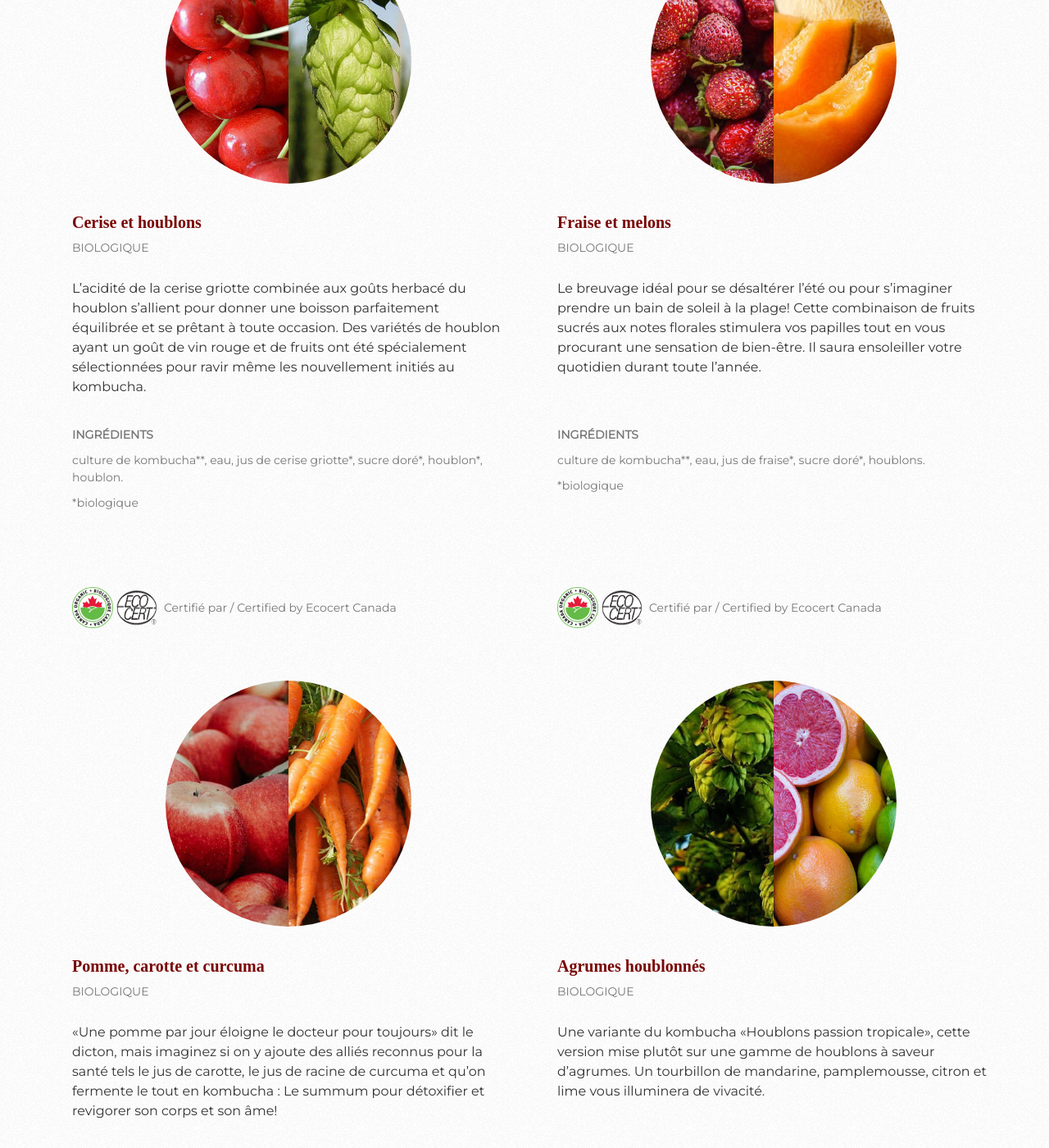
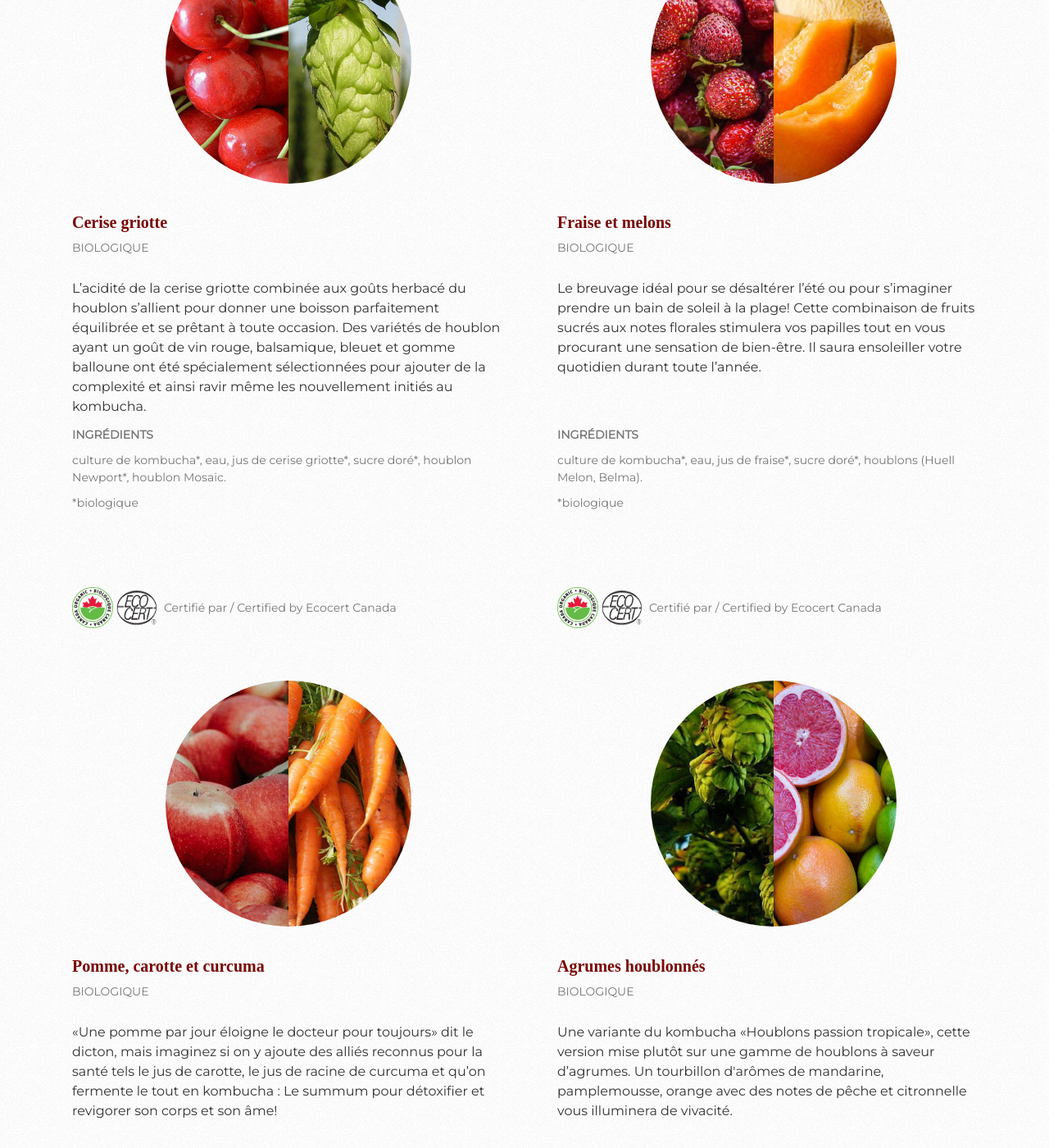
Before and after one commit to ouarez/djodjo-jekyll, a Jekyll site: the page built from produits.md, in a window 1280 px wide and 1400 px high, scrolled down 2395 px. Shown: the whole window at 82% size. Built offline with Jekyll 4.4.1, drawn with Linux system fonts in a browser that asks for light colours; nearby versions of some CDN libraries; some web fonts are replaced; a script that is not in the unit is left out; some of the changed text lies outside the part shown.

Commit message:
Update Pages uniques “produits”

```diff
--- a/produits.md
+++ b/produits.md
@@ -56,12 +55,11 @@
       **INGRÉDIENTS**
 
 
-      culture de kombucha\*\*, eau, sucre doré\*, jus de citron\*, jus de
+      culture de kombucha\*, eau, sucre doré\*, jus de citron\*, jus de
       gingembre\*, thé vert\*, thé noir\*.
 
 
       \*biologique
-
     title: Gingembre et citron
   - bio: true
     desc: >-
@@ -76,46 +74,51 @@
       **INGRÉDIENTS**
 
 
-      culture de kombucha\*\*, eau, sucre doré\*, tisane forestière, houblons\*.
+      culture de kombucha\*, eau, sucre doré\*, tisane forestière (sapin
+      beaumier, épinette rouge, cèdre thuya, baies de genièvre), houblons*
+      (Chinook, Nugget).
 
 
       \*biologique
-
     title: Fraîcheur forestière
   - bio: true
     desc: >-
       L’acidité de la cerise griotte combinée aux goûts herbacé du houblon
       s’allient pour donner une boisson parfaitement équilibrée et se prêtant à
-      toute occasion. Des variétés de houblon ayant un goût de vin rouge et de
-      fruits ont été spécialement sélectionnées pour ravir même les nouvellement
-      initiés au kombucha.
+      toute occasion. Des variétés de houblon ayant un goût de vin rouge,
+      balsamique, bleuet et gomme balloune ont été spécialement sélectionnées
+      pour ajouter de la complexité et ainsi ravir même les nouvellement initiés
+      au kombucha.
     ecocert: true
     image: /img/cerise-et-houblon.jpg
     ingredients: >-
       **INGRÉDIENTS**
 
 
-      culture de kombucha\*\*, eau, jus de cerise griotte\*, sucre doré\*, houblon\*, houblon.
+      culture de kombucha\*, eau, jus de cerise griotte\*, sucre doré\*, houblon
+      Newport\*, houblon Mosaic.
 
 
       \*biologique
-
-    title: Cerise et houblons
+    title: Cerise griotte
   - bio: true
     desc: >-
-      Le breuvage idéal pour se désaltérer l’été ou pour s’imaginer prendre un bain de soleil à la plage! Cette combinaison de fruits sucrés aux notes florales stimulera vos papilles tout en vous procurant une sensation de bien-être. Il saura ensoleiller votre quotidien durant toute l’année.
+      Le breuvage idéal pour se désaltérer l’été ou pour s’imaginer prendre un
+      bain de soleil à la plage! Cette combinaison de fruits sucrés aux notes
+      florales stimulera vos papilles tout en vous procurant une sensation de
+      bien-être. Il saura ensoleiller votre quotidien durant toute l’année.
     ecocert: true
     image: /img/fraise-melon.jpg
     ingredients: >-
       **INGRÉDIENTS**
 
 
-      culture de kombucha\*\*, eau, jus de fraise\*, sucre doré\*, houblons.
+      culture de kombucha\*, eau, jus de fraise\*, sucre doré*, houblons (Huell
+      Melon, Belma).
 
 
       \*biologique
-
-    title: 'Fraise et melons'
+    title: Fraise et melons
   - bio: true
     desc: >-
       «Une pomme par jour éloigne le docteur pour toujours» dit le dicton, mais
@@ -128,28 +131,28 @@
       **INGRÉDIENTS**
 
 
-      culture de kombucha\*\*, eau, jus de pomme\*, jus de carotte\*, sucre
-      doré\*, jus de curcuma et gingembre\*, rooibos*.
+      culture de kombucha\*, eau, jus de pomme\*, jus de carotte\*, sucre
+      doré\*, jus de curcuma et gingembre\*, rooibos\*.
 
 
       \*biologique
-
     title: 'Pomme, carotte et curcuma'
   - bio: true
     desc: >-
       Une variante du kombucha «Houblons passion tropicale», cette version mise
-      plutôt sur une gamme de houblons à saveur d’agrumes. Un tourbillon de
-      mandarine, pamplemousse, citron et lime vous illuminera de vivacité.
+      plutôt sur une gamme de houblons à saveur d’agrumes. Un tourbillon
+      d'arômes de mandarine, pamplemousse, orange avec des notes de pêche et
+      citronnelle vous illuminera de vivacité.
     ecocert: true
     image: /img/agrumes-houblonnés.jpg
     ingredients: >-
       **INGRÉDIENTS**
 
 
-      culture de kombucha\*\*, eau, sucre doré\*, houblon\*, houblons.
+      culture de kombucha\*, eau, sucre doré\*, houblon Cascade*, houblons
+      (Mandarina Bavaria, Amarillo, Comet).
 
 
       \*biologique
-
     title: Agrumes houblonnés
 ---
```
Also changed, not shown: other parts of produits.md (+4 -5 lines).
